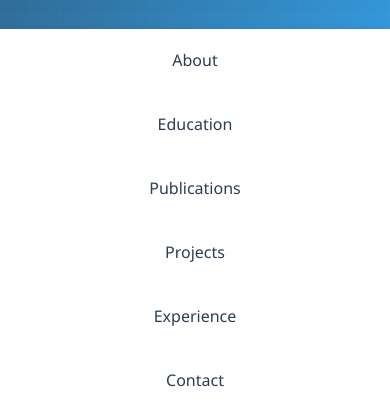
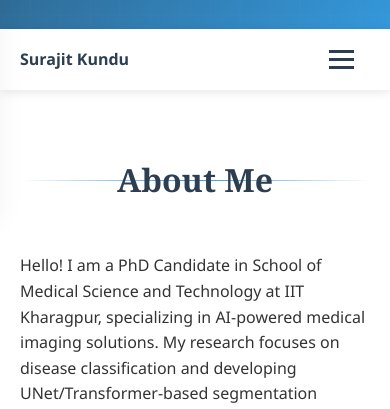
Before and after one commit to surajitiitkgp/surajitiitkgp.github.io, a plain HTML site: page index.html in a window 390 px wide. Shown: the part 435-844 px from the top of the page. Drawn offline with Linux system fonts and the light colour scheme.

Commit message:
Update index.html

```diff
--- a/index.html
+++ b/index.html
@@ -115,7 +115,15 @@
 
 .nav-container {
     display: flex;
-            justify-content: center;
+    justify-content: space-between;
+    align-items: center;
+    padding: 0 20px;
+}
+
+.nav-logo {
+    display: none; /* Hidden by default, shown on mobile */
+    font-weight: bold;
+    color: var(--secondary-color);
 }
 
 .nav-links {
@@ -154,6 +162,70 @@
 
 .nav-links a:hover::after {
     width: 70%;
+}
+
+/* Hamburger Menu */
+.hamburger {
+    display: none;
+    cursor: pointer;
+    padding: 1rem;
+}
+
+.hamburger .bar {
+    display: block;
+    width: 25px;
+    height: 3px;
+    margin: 5px auto;
+    background-color: var(--dark-color);
+    transition: all 0.3s ease;
+}
+
+/* Mobile Navigation */
+@media (max-width: 768px) {
+    .hamburger {
+        display: block;
+    }
+
+    .hamburger.active .bar:nth-child(1) {
+        transform: translateY(8px) rotate(45deg);
+    }
+
+    .hamburger.active .bar:nth-child(2) {
+        opacity: 0;
+    }
+
+    .hamburger.active .bar:nth-child(3) {
+        transform: translateY(-8px) rotate(-45deg);
+    }
+
+    .nav-links {
+        position: fixed;
+        left: -100%;
+        top: 70px; /* Adjust based on your header height */
+        flex-direction: column;
+        background-color: white;
+        width: 100%;
+        text-align: center;
+        transition: 0.3s;
+        box-shadow: 0 10px 27px rgba(0, 0, 0, 0.05);
+        z-index: 99;
+    }
+
+    .nav-links.active {
+        left: 0;
+    }
+
+    .nav-links li {
+        margin: 1rem 0;
+    }
+
+    .nav-links a::after {
+        display: none;
+    }
+
+    .nav-logo {
+        display: block;
+    }
 }
 
         /* Section Styles */
@@ -616,6 +688,12 @@
     <!-- Navigation -->
 <nav>
     <div class="container nav-container">
+        <div class="nav-logo">Surajit Kundu</div>
+        <div class="hamburger">
+            <span class="bar"></span>
+            <span class="bar"></span>
+            <span class="bar"></span>
+        </div>
         <ul class="nav-links">
             <li><a href="#about">About</a></li>
             <li><a href="#education">Education</a></li>
@@ -934,6 +1012,38 @@
     </footer>
 
     <script>
+
+// Mobile menu toggle
+const hamburger = document.querySelector('.hamburger');
+const navLinks = document.querySelector('.nav-links');
+
+hamburger.addEventListener('click', () => {
+    hamburger.classList.toggle('active');
+    navLinks.classList.toggle('active');
+});
+
+// Close menu when clicking outside
+document.addEventListener('click', (e) => {
+    if (!e.target.closest('.nav-container') && navLinks.classList.contains('active')) {
+        hamburger.classList.remove('active');
+        navLinks.classList.remove('active');
+    }
+});
+
+// Modified smooth scrolling to close menu when link is clicked
+document.querySelectorAll('a[href^="#"]').forEach(anchor => {
+    anchor.addEventListener('click', function (e) {
+        e.preventDefault();
+        document.querySelector(this.getAttribute('href')).scrollIntoView({
+            behavior: 'smooth'
+        });
+
+        // Close mobile menu when a link is clicked
+        navLinks.classList.remove('active');
+        hamburger.classList.remove('active');
+    });
+});
+
         // Smooth scrolling for navigation links
         document.querySelectorAll('a[href^="#"]').forEach(anchor => {
             anchor.addEventListener('click', function (e) {
```
Lines whose indentation alone changed are shown as unchanged.
